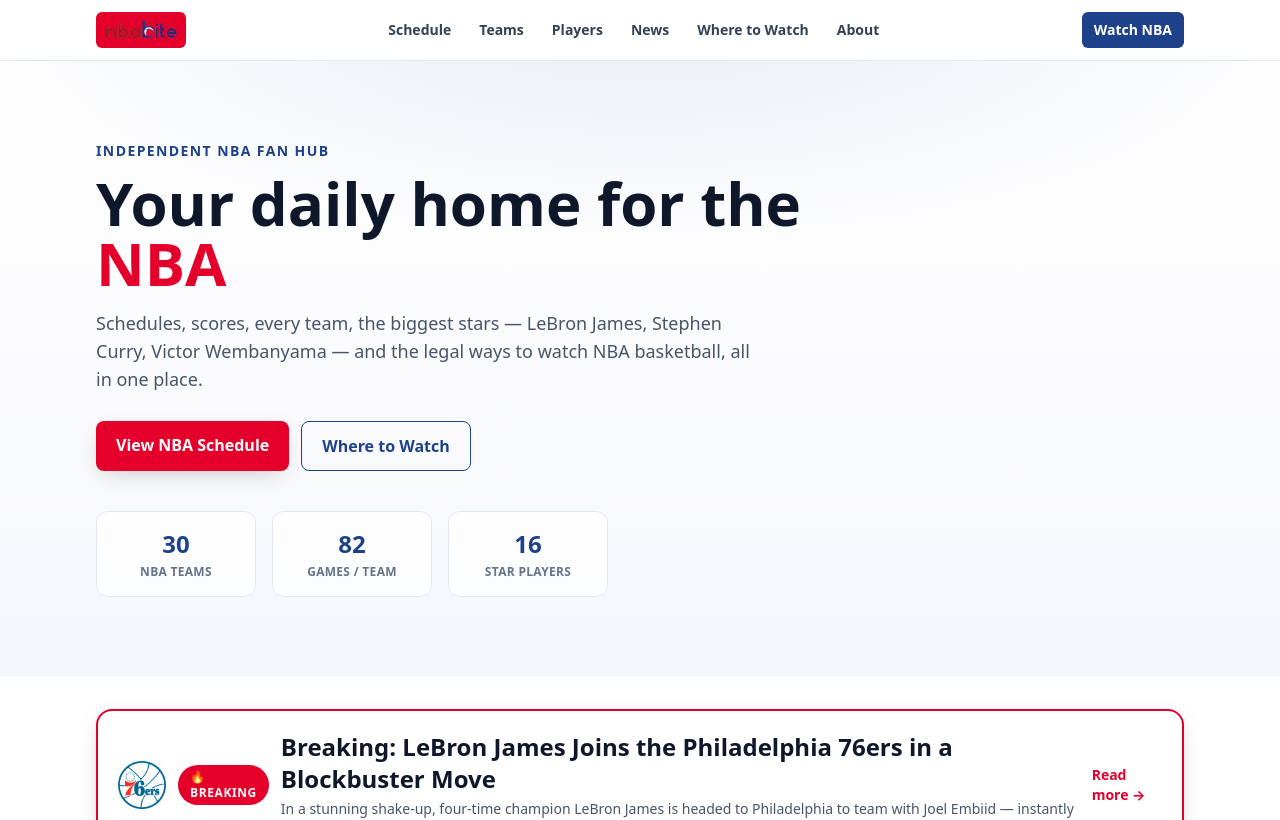
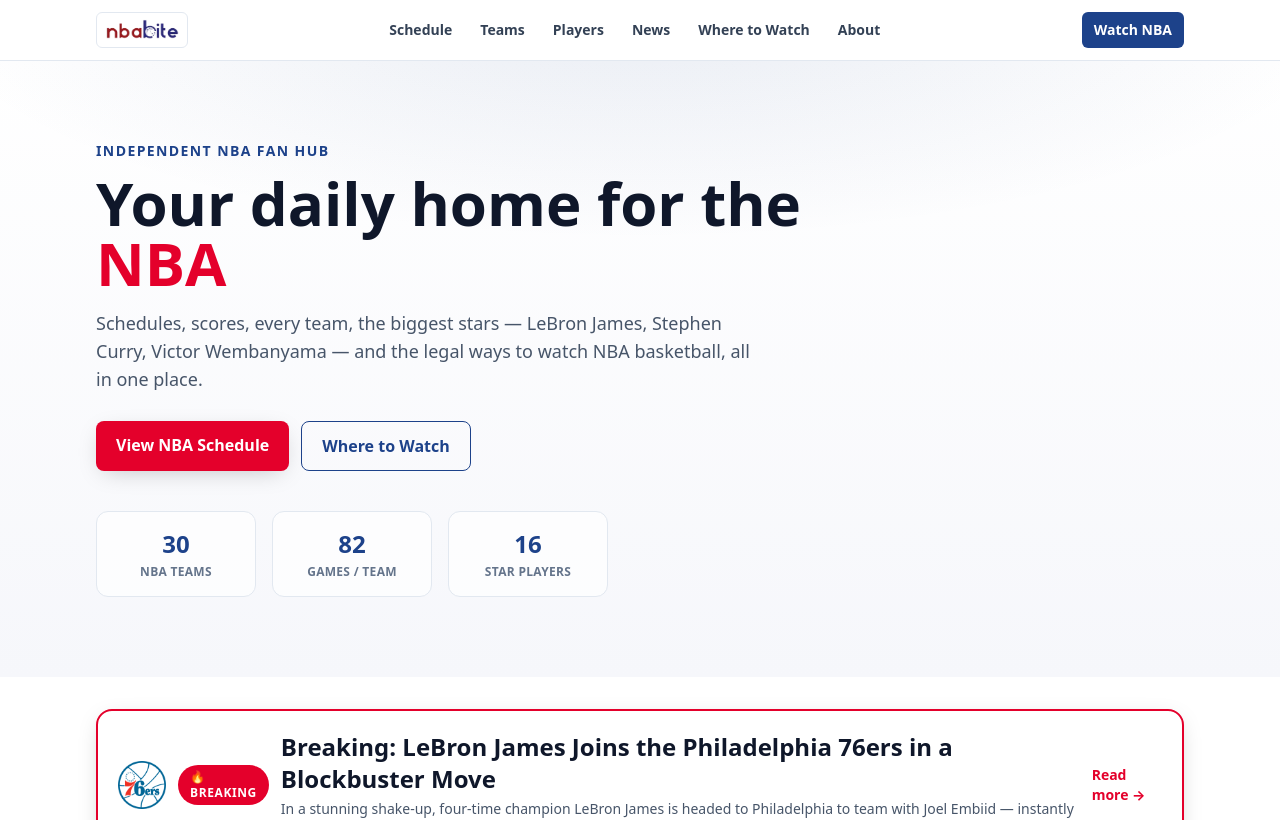
Before and after one commit to LeonaDavinci/nbabite, a Next.js app: page / in a window 1280 px wide. Shown: the top 820 px of the page. Built offline with nearby package versions, Linux system fonts and the light colour scheme.

Commit message:
Change logo div background from red to white
- Header & Footer: logo wrapper now uses bg-white + subtle border instead of bg-nba-red
- The NBABite logo itself is colored (red 'nba' + blue 'bite') and remains fully visible on white

```diff
--- a/components/Footer.tsx
+++ b/components/Footer.tsx
@@ -33,7 +33,7 @@
       <div className="mx-auto grid max-w-content gap-8 px-4 py-10 sm:grid-cols-2 md:grid-cols-4">
         <div>
           <div className="flex items-center gap-2">
-            <span className="flex h-8 items-center rounded-md bg-nba-red px-2">
+            <span className="flex h-8 items-center rounded-md border border-slate-200 bg-white px-2">
               <img src="/logo.webp" alt="NBABite" className="h-5 w-auto" />
             </span>
           </div>
--- a/components/Header.tsx
+++ b/components/Header.tsx
@@ -15,7 +15,7 @@
       <a href="#main" className="skip-link">Skip to content</a>
       <div className="mx-auto flex max-w-content items-center justify-between px-4 py-3">
         <Link href="/" className="flex items-center gap-2" aria-label="NBABite home">
-          <span className="flex h-9 items-center rounded-md bg-nba-red px-2">
+          <span className="flex h-9 items-center rounded-md border border-slate-200 bg-white px-2">
             <img src="/logo.webp" alt="NBABite" className="h-6 w-auto" />
           </span>
         </Link>
```
